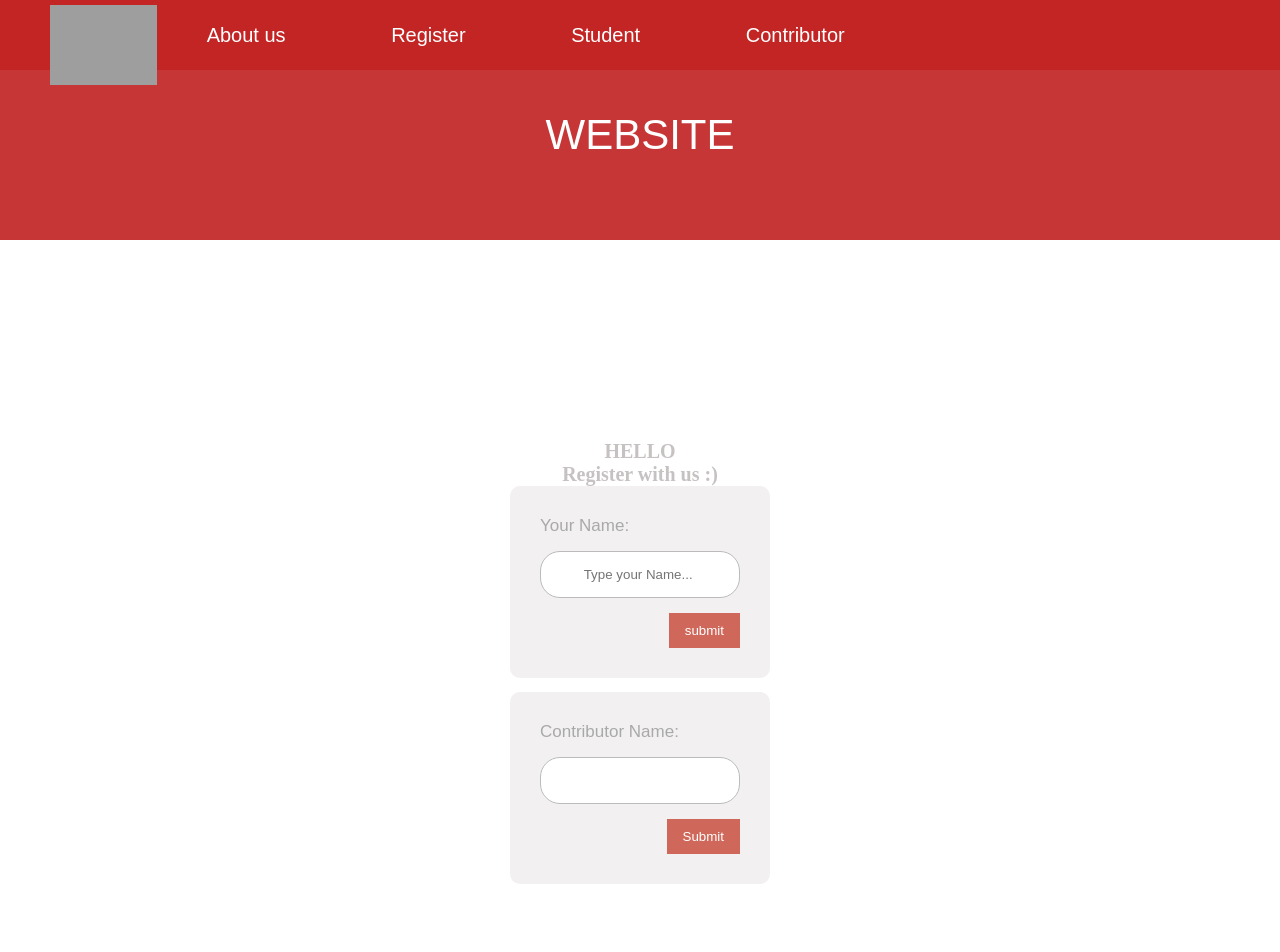
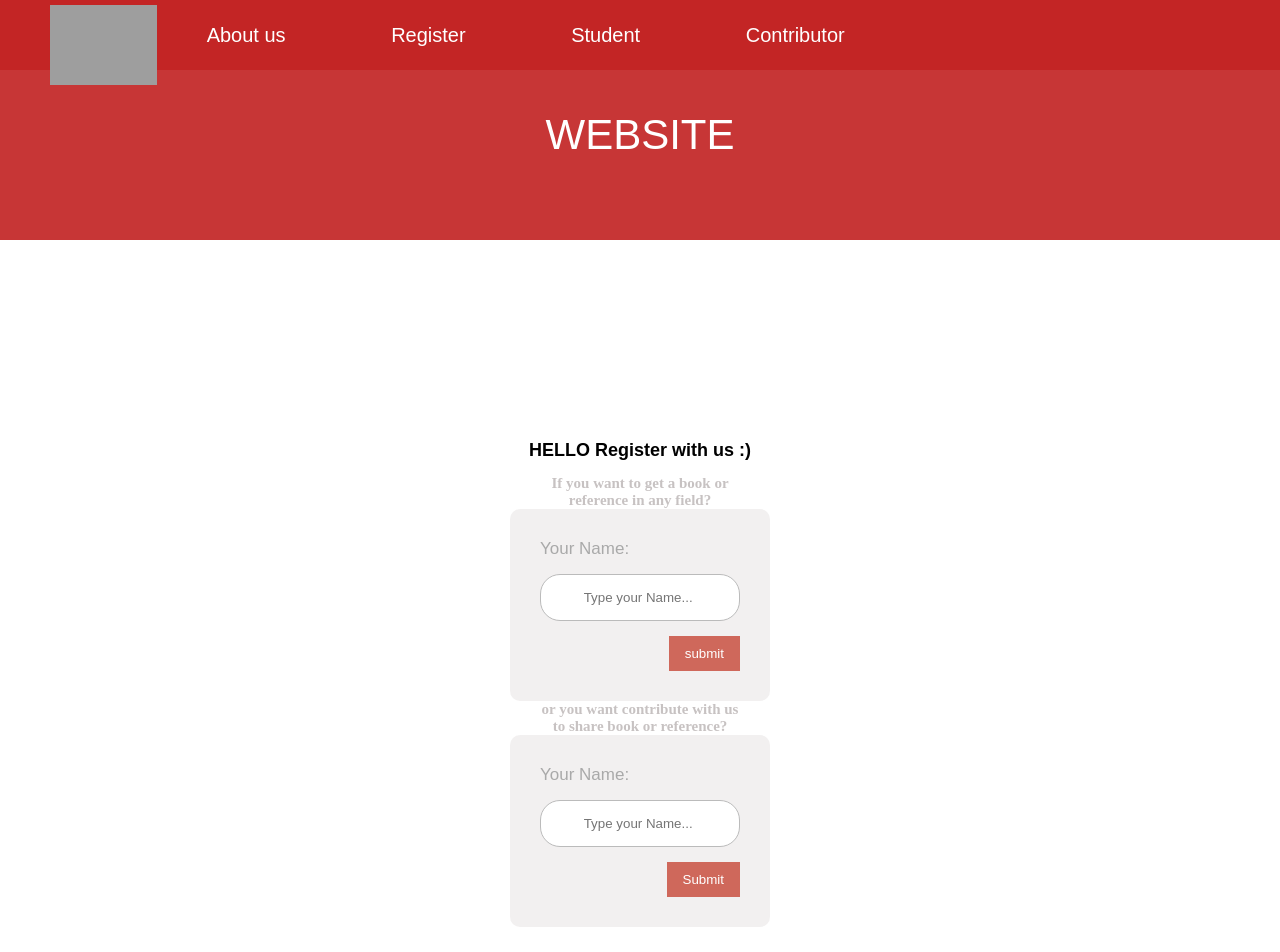
Before and after one commit to Ranen-Khlabi/Project-4, a React (Create React App) app in the folder front-end/: page /Register in a window 1280 px wide. Shown: the top 952 px of the page. Built offline with nearby package versions, Linux system fonts and the light colour scheme; grey boxes are pictures that could not be loaded.

Commit message:
fix style for contributor component

```diff
--- a/front-end/src/App.css
+++ b/front-end/src/App.css
@@ -8,7 +8,7 @@
 body {
   background-color: white;
   font-family: helvetica, arial, sans-serif;
-  font-size: 16px;
+  /* font-size: 16px; */
   padding-top: 200px;
   padding-bottom: 100px;
 	transition: (padding-top .5s ease);
@@ -38,7 +38,7 @@ h4{
   margin: 0 auto;
 	width: 200px;
 	font-family: 'Lily Script One', cursive;
-	font-size: 20px;
+	font-size: 15px;
 	font-weight: bold;
 	text-align: center;
 	color: rgb(199, 194, 194);
--- a/front-end/src/Register.js
+++ b/front-end/src/Register.js
@@ -33,9 +33,11 @@ export default class Register extends Component {
     render() {
       return (
         <div>
-            <h4> HELLO <br/> Register with us :) </h4>
+            <h2> HELLO Register with us :) </h2>
+            <br/>
+            <h4>If you want to get a book or reference in any field?</h4>
             <StudentForm addnewStudent={this.addnewStudent}/>
-            <br/>
+            <h4>or you want contribute with us to share book or reference?</h4>
             <ContributorForm addNewContributor={this.addNewContributor}/>
         </div>
       );
--- a/front-end/src/books/component/books.js
+++ b/front-end/src/books/component/books.js
@@ -32,7 +32,7 @@ class Books extends React.Component {
 
 
   render() {
-    let allbooks = <h4>No Books!</h4>;
+    let allbooks = <p>Enter your name to see the books you have listed!</p>;
 
     if (this.props.books.length > 0) {
         allbooks = this.props.books.map((book, index) => {
@@ -54,7 +54,6 @@ class Books extends React.Component {
   }
     return(
       <>
-        <h3>All Books</h3>
         {allbooks}
       </>
     );
--- a/front-end/src/contributors/components/Contributor.js
+++ b/front-end/src/contributors/components/Contributor.js
@@ -109,7 +109,8 @@ export default class Contributor extends Component {
 
                 {/* Add delete button for contributor */}
                 {this.state.contributorLogged ? ( <>
-                <button onClick={this.deleteContr}>Delete contributor</button>
+                <h2> Hello </h2>
+                <button onClick={this.deleteContr}>Delete Account</button>
 
                 <BookForm
                     contributorId={this.state.contributorId}
--- a/front-end/src/contributors/components/contributorForm.js
+++ b/front-end/src/contributors/components/contributorForm.js
@@ -39,10 +39,15 @@ export default class ContributorForm extends Component {
         return (
             <div>
                 <form onSubmit={this.submitHandler}>
-                    <label>Contributor Name: </label>
+                    <label>Your Name: </label>
                     <input
                         value={this.state.name}
-                        onChange={this.changeHandler}>
+                        onChange={this.changeHandler}
+                        type="text"
+                        className="name"
+                        name="name"
+                        placeholder = "Type your Name... "
+                        autocomplete="off" required>
                     </input>
                     <button type="submit">Submit</button>
                 </form>
```
